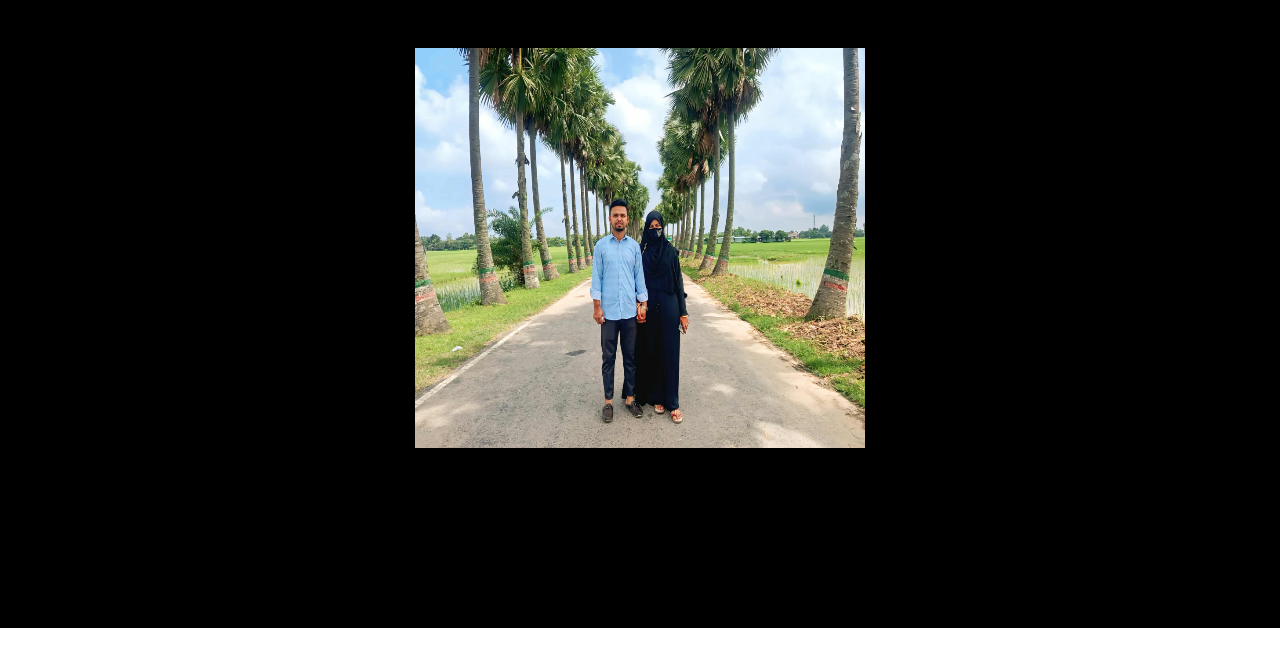
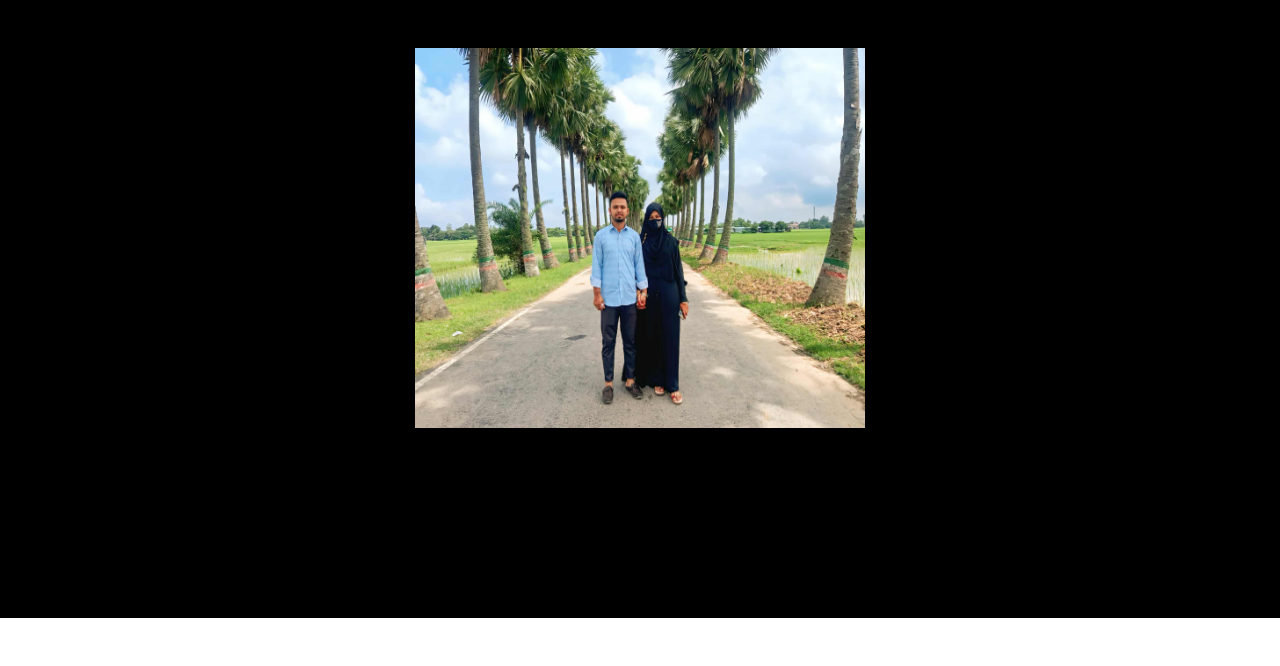
Before and after one commit to Nazibulbd/Marriage-13.08.2025, a plain HTML site: page index_4.html in a window 1280 px wide. Drawn offline with Linux system fonts and the light colour scheme.

Commit message:
site updated

```diff
--- a/style_3.css
+++ b/style_3.css
@@ -1,7 +1,6 @@
 #color{
     position: absolute;
 }
-
 #section .container{
     width: 100%;
     height: 100%;
@@ -10,8 +9,7 @@
     justify-content: center;
     align-items: center;
 }
-/*
-#section .container .video_box{
+/* #section .container .pick_box{
     display: flex;
     flex-direction: column;
     justify-content: center;
@@ -20,25 +18,14 @@
     height: 100%;
     position: relative;
 }
-#section .container .video_box video{
+
+#section .container .pick_box img{
     height: 500px;
     display: flex;
     justify-content: center;
     align-items: center;padding-top: 30px;
 }                                          */
 
-
-#color{
-    position: absolute;
-}
-#section .container{
-    width: 450px;
-    height: 100%;
-    display: flex;
-    flex-direction: column;
-    justify-content: center;
-    align-items: center;
-}
 .pick_box{
     display: flex;
     flex-direction: column;
--- a/style_4.css
+++ b/style_4.css
@@ -37,7 +37,7 @@
 }
 
 .pick_box img{
-    height: 400px;
+    height: 380px;
     width: 100%;
     display: flex;
     justify-content: center;
```
